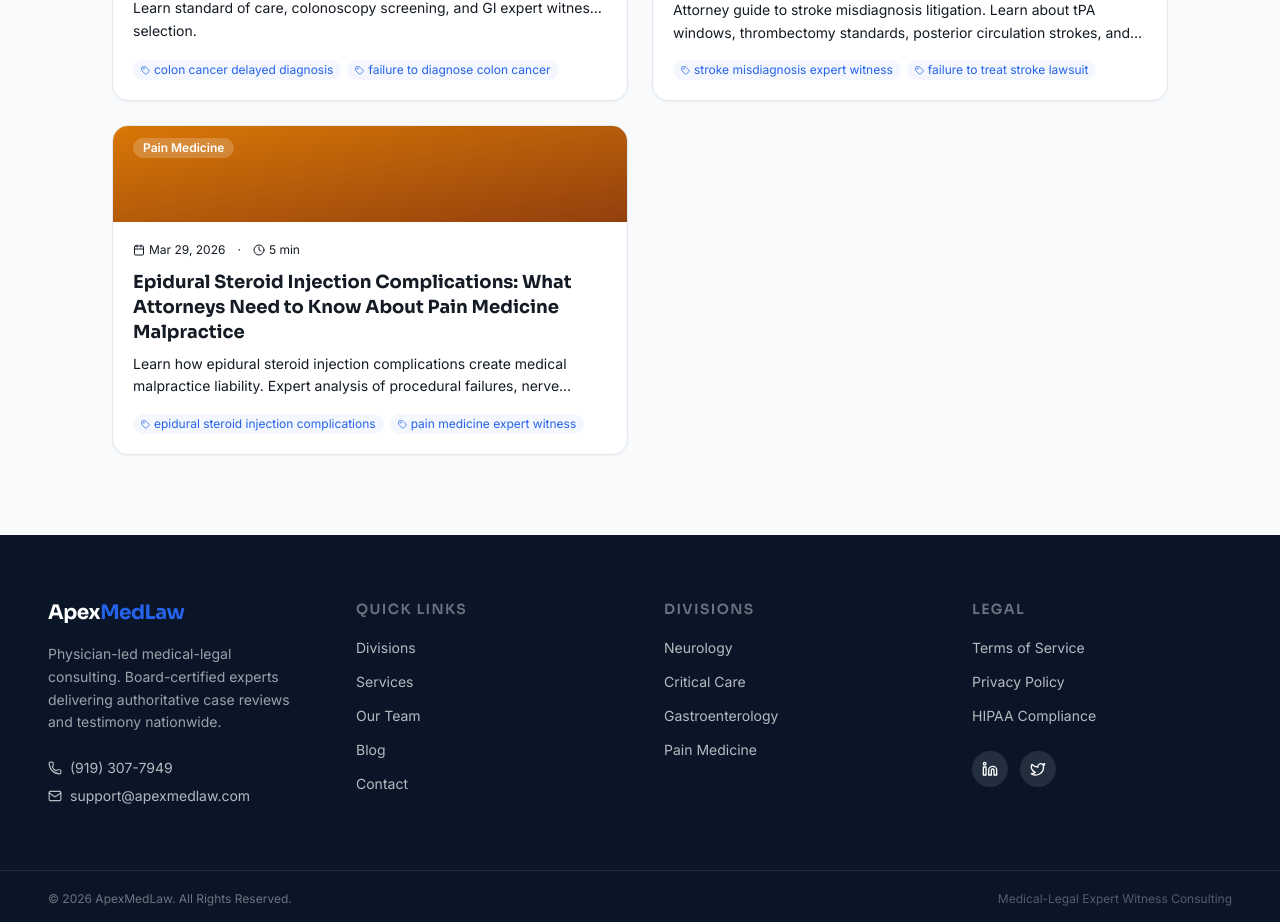
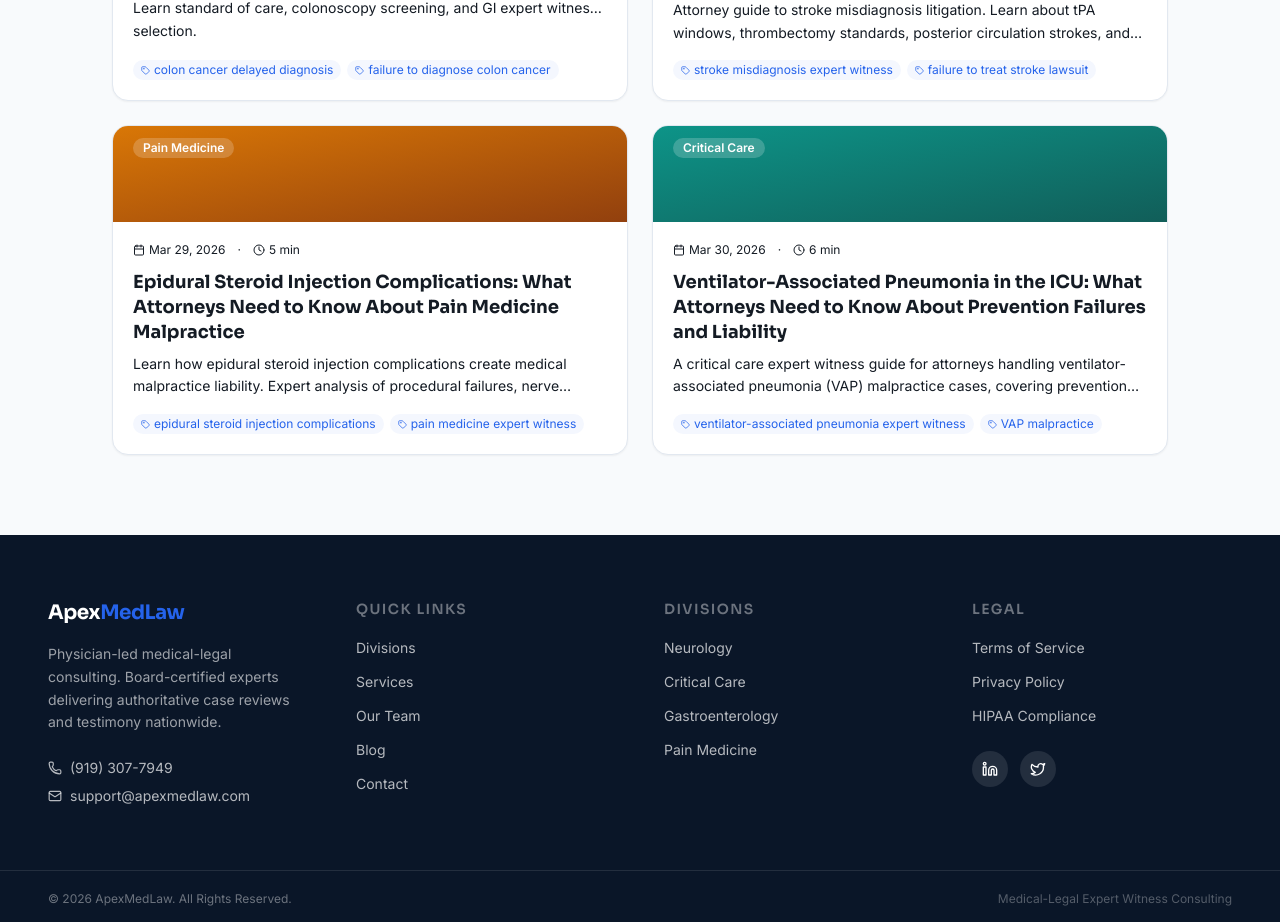
Before and after one commit to SupportAML/ApexMedLaw-website, a React (Vite) app: page /blog in a window 1280 px wide. Shown: the part 1620-2542 px from the top of the page. Built offline with nearby package versions, Linux system fonts and the light colour scheme.

Commit message:
blog: add daily post - Ventilator-Associated Pneumonia ICU Liability 2026-03-30

```diff
--- a/src/blog/posts.ts
+++ b/src/blog/posts.ts
@@ -505,4 +505,72 @@ Contact ApexMedLaw to discuss your epidural steroid injection complication case.
 
 *This post is for informational purposes and does not constitute legal advice. Standards vary by jurisdiction.*`,
   },
+
+  {
+    slug: 'ventilator-associated-pneumonia-icu-malpractice-critical-care-expert',
+    title: 'Ventilator-Associated Pneumonia in the ICU: What Attorneys Need to Know About Prevention Failures and Liability',
+    metaDescription: 'A critical care expert witness guide for attorneys handling ventilator-associated pneumonia (VAP) malpractice cases, covering prevention bundles, standard of care, and liability analysis.',
+    date: '2026-03-30',
+    author: 'AML Editorial',
+    keywords: ['ventilator-associated pneumonia expert witness', 'VAP malpractice', 'ICU infection liability', 'critical care expert witness', 'ventilator bundle standard of care', 'hospital-acquired infection lawsuit', 'ICU negligence attorney'],
+    content: `# Ventilator-Associated Pneumonia in the ICU: What Attorneys Need to Know About Prevention Failures and Liability
+
+Ventilator-associated pneumonia (VAP) remains one of the most common and preventable hospital-acquired infections in intensive care units across the United States. Occurring in an estimated 5 to 15 percent of mechanically ventilated patients, VAP carries a mortality rate between 20 and 50 percent and significantly extends hospital stays, often by 7 to 12 additional days. For attorneys evaluating potential malpractice claims, VAP cases present a compelling intersection of well-established prevention protocols and documented failures to follow them — a combination that frequently supports strong negligence arguments.
+
+## Understanding the Clinical Significance of VAP
+
+VAP is defined as pneumonia that develops 48 hours or more after endotracheal intubation and the initiation of mechanical ventilation. The condition arises when bacteria colonize the oropharynx and gain access to the lower respiratory tract, often through microaspiration of contaminated secretions around the endotracheal tube cuff. Common causative organisms include Pseudomonas aeruginosa, Staphylococcus aureus (including MRSA), and Klebsiella pneumoniae — pathogens that can be difficult to treat and carry high morbidity.
+
+What makes VAP cases particularly relevant for litigation is the degree to which prevention strategies have been studied, validated, and widely adopted. Unlike many areas of medicine where the standard of care is debated, VAP prevention has a robust evidence base and near-universal consensus on core interventions. When a patient develops VAP and the medical record reveals that established prevention measures were not implemented, the deviation from the standard of care can be both clear and consequential.
+
+## The VAP Prevention Bundle: A Defined Standard of Care
+
+The concept of a VAP prevention bundle emerged from the Institute for Healthcare Improvement (IHI) and has been endorsed by the Society for Critical Care Medicine, the American Thoracic Society, and the Infectious Diseases Society of America. The core elements of the bundle, while refined over the years, consistently include the following interventions:
+
+**Head-of-bed elevation** to 30 to 45 degrees reduces the risk of aspiration of gastric contents. This simple positional intervention has strong evidence supporting its role in VAP prevention. Documentation of bed positioning in nursing flowsheets is a key element attorneys should examine.
+
+**Daily sedation interruption and spontaneous breathing trials** serve dual purposes: they reduce the duration of mechanical ventilation and provide opportunities for earlier extubation. Prolonged intubation is the single greatest risk factor for VAP, making any failure to assess ventilator liberation readiness a potential breach of the standard of care.
+
+**Oral care with chlorhexidine** reduces bacterial colonization of the oropharynx. Guidelines recommend oral decontamination at regular intervals — typically every 6 to 12 hours — as part of routine ICU nursing care.
+
+**Endotracheal tube cuff pressure management** ensures an adequate seal to prevent leakage of subglottic secretions into the lower airway. Cuff pressures should be maintained between 20 and 30 cm H2O and monitored at regular intervals.
+
+**Peptic ulcer prophylaxis** and **deep vein thrombosis prophylaxis**, while primarily targeting other complications, are included in the comprehensive bundle because they reduce overall ICU morbidity and may indirectly influence VAP risk.
+
+When an ICU fails to implement these evidence-based interventions — or implements them inconsistently — and a patient develops VAP, the causal link between the omission and the infection becomes a central issue in litigation.
+
+## Where Prevention Failures Create Liability
+
+Attorneys investigating VAP cases should focus on several specific areas where documentation often reveals deviations from the standard of care. The most common patterns include the following:
+
+**Failure to implement or monitor the VAP bundle.** Some facilities have adopted formal VAP prevention protocols on paper but fail to enforce consistent compliance. Nursing documentation that shows sporadic or absent oral care, inconsistent head-of-bed positioning, or failure to perform daily spontaneous awakening and breathing trials can be powerful evidence of systemic negligence.
+
+**Prolonged intubation without reassessment.** Every additional day on the ventilator increases the risk of VAP. When patients remain intubated for extended periods without documented daily assessments of readiness for extubation or tracheostomy, this pattern raises significant questions about the appropriateness of care. Attorneys should specifically look for whether the critical care team conducted daily sedation vacations and spontaneous breathing trials — and if not, why.
+
+**Delayed recognition and treatment.** Even when prevention fails, timely recognition and appropriate antibiotic therapy can significantly improve outcomes. Delays in obtaining respiratory cultures, failure to initiate empiric broad-spectrum antibiotics when VAP is suspected, or failure to de-escalate antibiotics based on culture results all represent potential deviations from accepted practice.
+
+**Subglottic secretion drainage.** Endotracheal tubes with subglottic secretion drainage ports have demonstrated effectiveness in reducing VAP incidence. While the use of these specialized tubes is not universally mandated, many leading ICUs have adopted them as part of their prevention strategy. The facility's own policies and equipment choices may become relevant in establishing the applicable standard of care.
+
+## Medical Records Analysis in VAP Cases
+
+The medical record in a VAP case is typically rich with data, and attorneys should know where to focus. Nursing flowsheets are essential — they document head-of-bed angle, oral care timing, cuff pressure checks, and sedation assessments at regular intervals. Gaps in this documentation can suggest that interventions were not performed.
+
+Respiratory therapy notes should reflect ventilator settings, weaning parameters, and spontaneous breathing trial results. The absence of documented weaning attempts over multiple days raises questions about whether the team was actively pursuing ventilator liberation.
+
+Microbiology results — including tracheal aspirate and bronchoalveolar lavage cultures — establish the timeline of infection and the appropriateness of antibiotic selection. Comparing the date of positive cultures against the date antibiotics were ordered reveals whether treatment was prompt or delayed.
+
+Pharmacy records show antibiotic timing and selection, which can be compared against published guidelines for empiric VAP treatment. Inadequate initial antibiotic coverage is associated with significantly worse outcomes and may constitute a separate breach of the standard of care.
+
+## How Apex Medical Law Approaches VAP Cases
+
+Ventilator-associated pneumonia litigation requires expert witnesses who understand both the clinical management of mechanically ventilated patients and the evidence-based prevention standards that define current ICU practice. Our critical care experts are board-certified intensivists with active clinical practices in medical and surgical ICUs, giving them direct, current experience with VAP prevention bundles and ventilator management protocols.
+
+We provide comprehensive case evaluation including detailed analysis of VAP bundle compliance through nursing and respiratory therapy documentation, assessment of whether ventilator weaning protocols and daily liberation trials were followed, evaluation of infection recognition timing and antibiotic appropriateness, review of facility policies and their alignment with national guidelines, and clear causation opinions linking prevention failures or treatment delays to patient harm. Our experts can address both individual provider decisions and institutional system failures — helping attorneys build cases that identify all responsible parties and the full scope of deviation from the standard of care.
+
+Contact ApexMedLaw to discuss your ventilator-associated pneumonia case.
+
+---
+
+*This post is for informational purposes and does not constitute legal advice. Standards vary by jurisdiction.*`,
+  },
 ];
```
